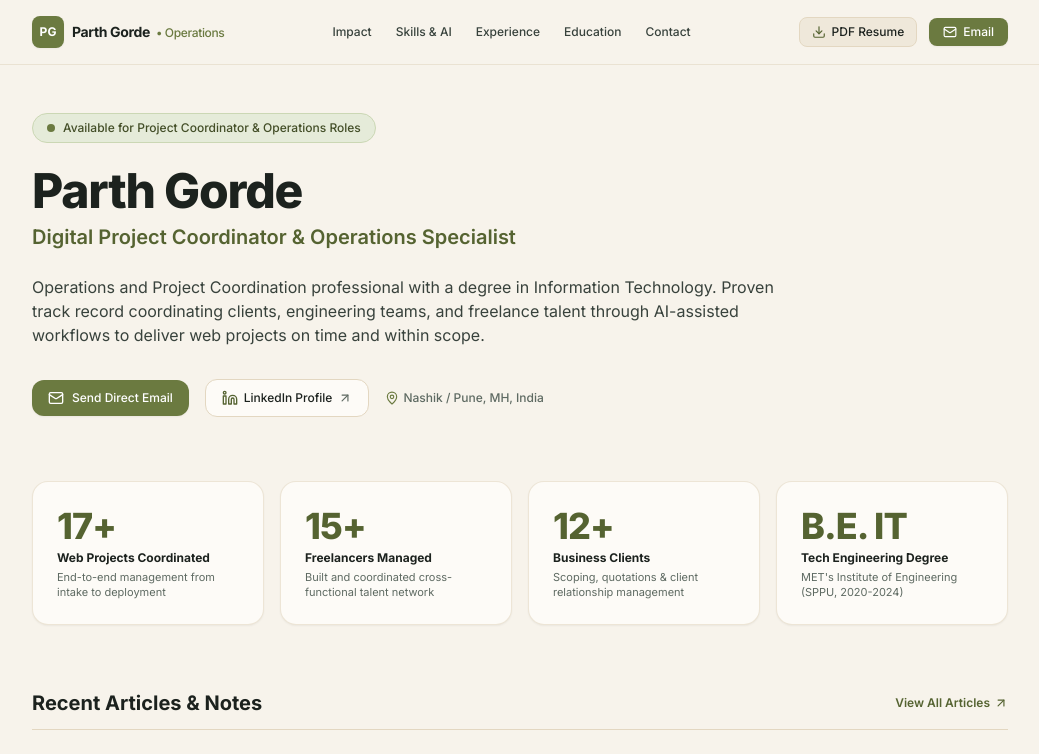
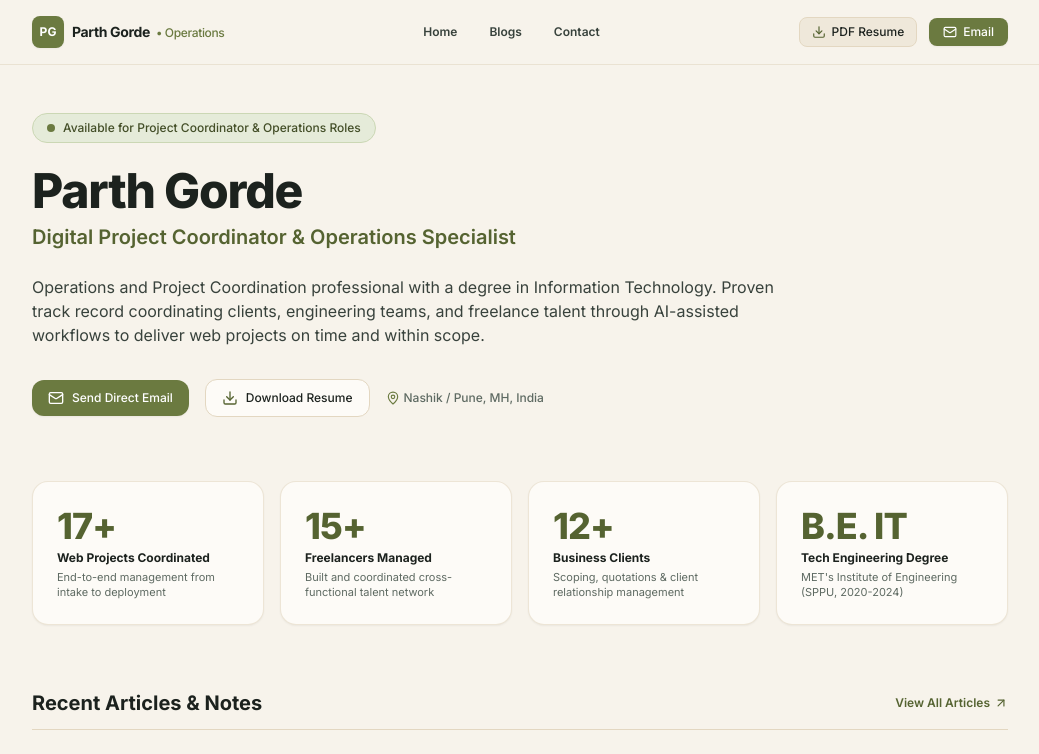
Before and after one commit to wellparth/portfolio, a Next.js app: page / in a window 1280 px wide. Shown: the top 754 px of the page, without its empty margins (120-1159 px from the left). Built offline with nearby package versions, Linux system fonts and the light colour scheme.

Commit message:
refactor: simplify Navbar to Home, Blogs, Contact; replace LinkedIn link in Hero with Download Resume

```diff
--- a/src/components/Hero.tsx
+++ b/src/components/Hero.tsx
@@ -2,7 +2,7 @@
 
 import React from 'react';
 import { resumeData } from '@/data/resumeData';
-import { Mail, Linkedin, Phone, MapPin, ArrowUpRight } from 'lucide-react';
+import { Mail, Download, MapPin } from 'lucide-react';
 
 export default function Hero() {
   return (
@@ -40,14 +40,12 @@ export default function Hero() {
           </a>
 
           <a
-            href={resumeData.personal.linkedin}
-            target="_blank"
-            rel="noopener noreferrer"
-            className="px-4 py-2.5 rounded-xl bg-beige-50 hover:bg-beige-200 text-ink-900 border border-beige-300 flex items-center space-x-1.5 transition-all"
+            href="/Parth_Gorde_Operations_Resume.pdf"
+            download
+            className="px-4 py-2.5 rounded-xl bg-beige-50 hover:bg-beige-200 text-ink-900 border border-beige-300 flex items-center space-x-2 transition-all"
           >
-            <Linkedin className="w-4 h-4 text-olive-600" />
-            <span>LinkedIn Profile</span>
-            <ArrowUpRight className="w-3.5 h-3.5 text-ink-500" />
+            <Download className="w-4 h-4 text-olive-600" />
+            <span>Download Resume</span>
           </a>
 
           <span className="flex items-center space-x-1 text-ink-500 ml-auto sm:ml-0">
--- a/src/components/Navbar.tsx
+++ b/src/components/Navbar.tsx
@@ -1,6 +1,7 @@
 'use client';
 
 import React, { useState } from 'react';
+import Link from 'next/link';
 import { resumeData } from '@/data/resumeData';
 import { Download, Mail, Menu, X } from 'lucide-react';
 
@@ -11,7 +12,7 @@ export default function Navbar() {
     <header className="sticky top-0 z-50 bg-beige-100/90 backdrop-blur-md border-b border-beige-300/60">
       <div className="max-w-5xl mx-auto px-4 sm:px-6 h-16 flex items-center justify-between">
         {/* Brand */}
-        <a href="#hero" className="flex items-center space-x-2 group">
+        <Link href="/" className="flex items-center space-x-2 group">
           <div className="w-8 h-8 rounded-lg bg-olive-500 text-white flex items-center justify-center font-bold text-xs shadow-sm group-hover:bg-olive-600 transition-colors">
             PG
           </div>
@@ -19,15 +20,19 @@ export default function Navbar() {
             {resumeData.personal.name}
             <span className="text-olive-500 font-medium text-xs ml-1.5">• Operations</span>
           </span>
-        </a>
+        </Link>
 
-        {/* Desktop Nav */}
-        <nav className="hidden md:flex items-center space-x-6 text-xs font-medium text-ink-700">
-          <a href="#impact" className="hover:text-olive-600 transition-colors">Impact</a>
-          <a href="#skills" className="hover:text-olive-600 transition-colors">Skills & AI</a>
-          <a href="#experience" className="hover:text-olive-600 transition-colors">Experience</a>
-          <a href="#education" className="hover:text-olive-600 transition-colors">Education</a>
-          <a href="#contact" className="hover:text-olive-600 transition-colors">Contact</a>
+        {/* Desktop Nav: Home, Blogs, Contact */}
+        <nav className="hidden md:flex items-center space-x-8 text-xs font-semibold text-ink-700">
+          <Link href="/" className="hover:text-olive-600 transition-colors">
+            Home
+          </Link>
+          <Link href="/blog" className="hover:text-olive-600 transition-colors">
+            Blogs
+          </Link>
+          <a href="#contact" className="hover:text-olive-600 transition-colors">
+            Contact
+          </a>
         </nav>
 
         {/* Actions */}
@@ -62,11 +67,9 @@ export default function Navbar() {
       {/* Mobile Drawer */}
       {mobileMenuOpen && (
         <div className="md:hidden bg-beige-50 border-b border-beige-300 px-4 pt-3 pb-5 space-y-3">
-          <nav className="flex flex-col space-y-2 text-sm text-ink-700">
-            <a href="#impact" onClick={() => setMobileMenuOpen(false)} className="py-1 hover:text-olive-600">Impact</a>
-            <a href="#skills" onClick={() => setMobileMenuOpen(false)} className="py-1 hover:text-olive-600">Skills & AI</a>
-            <a href="#experience" onClick={() => setMobileMenuOpen(false)} className="py-1 hover:text-olive-600">Experience</a>
-            <a href="#education" onClick={() => setMobileMenuOpen(false)} className="py-1 hover:text-olive-600">Education</a>
+          <nav className="flex flex-col space-y-2 text-sm font-medium text-ink-700">
+            <Link href="/" onClick={() => setMobileMenuOpen(false)} className="py-1 hover:text-olive-600">Home</Link>
+            <Link href="/blog" onClick={() => setMobileMenuOpen(false)} className="py-1 hover:text-olive-600">Blogs</Link>
             <a href="#contact" onClick={() => setMobileMenuOpen(false)} className="py-1 hover:text-olive-600">Contact</a>
           </nav>
           <div className="pt-2 border-t border-beige-200 flex gap-2">
```
